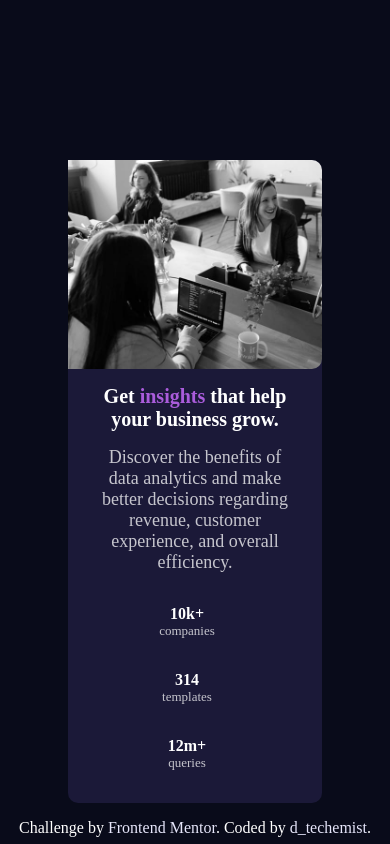
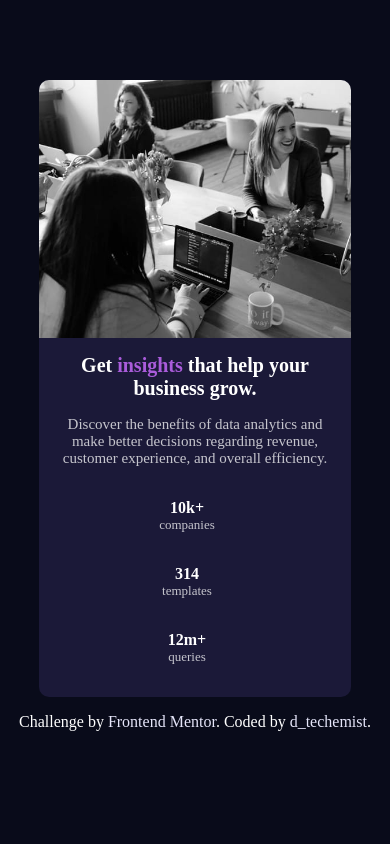
Before and after one commit to purplesparkless/statsPreview, a plain HTML site: page index.html in a window 390 px wide. Drawn offline with Linux system fonts and the light colour scheme.

Commit message:
newest commit

```diff
--- a/style.css
+++ b/style.css
@@ -85,6 +85,11 @@ a{
     .discover{
         font-size: large;
     }
+    img{
+        border-radius: 10px;
+        border-bottom-right-radius: 0px;
+        border-bottom-left-radius: 0px;
+    }
 }
 @media(max-width:1013px){
     .card{
@@ -102,16 +107,31 @@ a{
         font-size: small;
     }
 }
-/* @media(max-width:865px){
+@media(max-width:522px){
+    main{
+        width: 80%;
+        margin-top:5rem ;
+    }
+    .card{
+        padding-right:1rem ;
+        padding-left: 1rem;
+    }
+}
+@media(max-width:436px){
     .discover{
-        padding-bottom: 1.5rem;
+        font-size: 15px;
     }
-} */
-/* @media(max-width:849px){
-    h1{
-        font-size: 17px;
+}
+@media(max-width:370px){
+    main{
+        width: 90%;
     }
-    .img{
-        width: ;
+    .attribution{
+        font-size: small;
     }
-} */
+}
+@media(max-width:295px){
+    .attribution{
+        font-size: 10px;
+    }
+}
```
